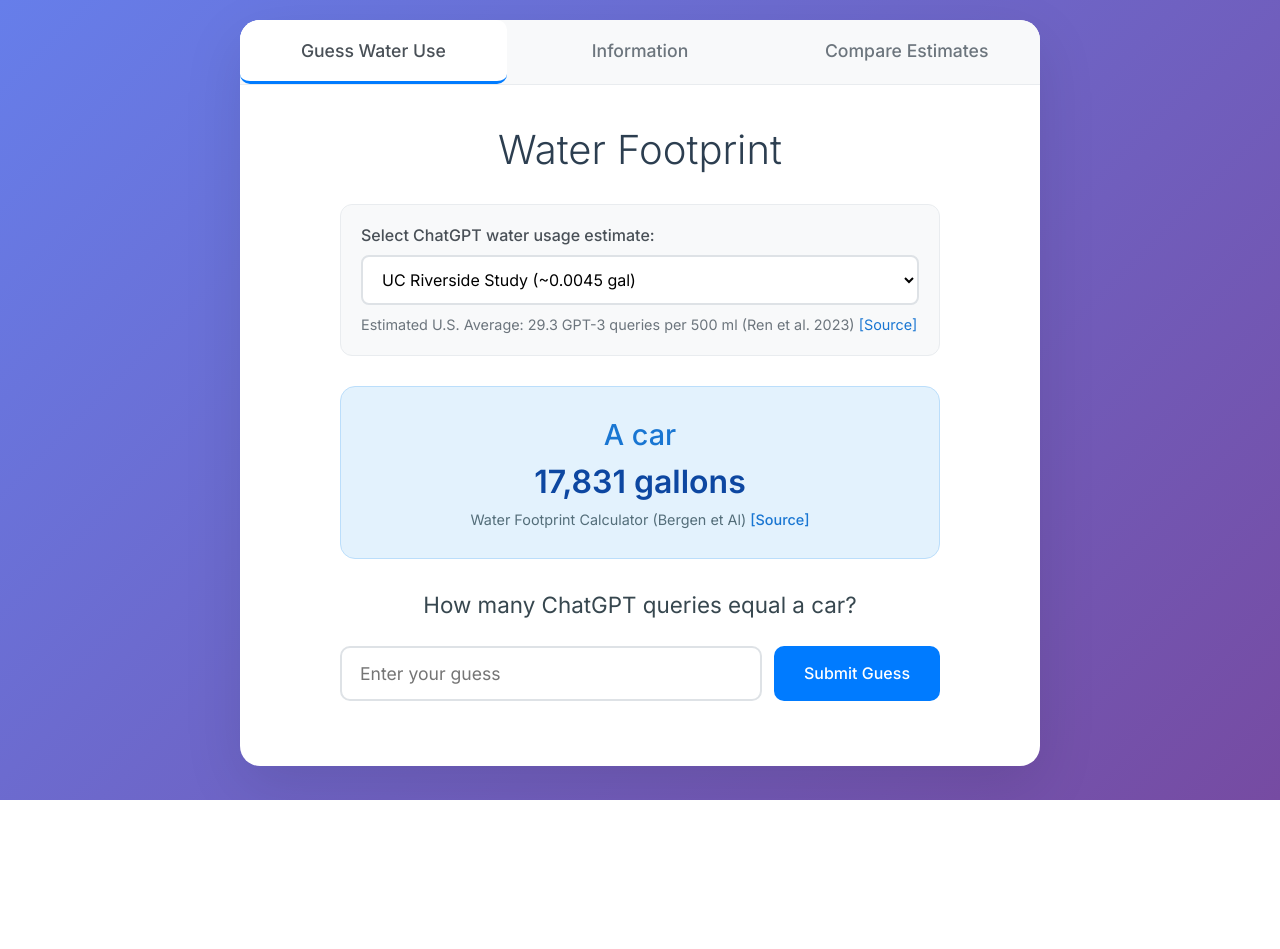
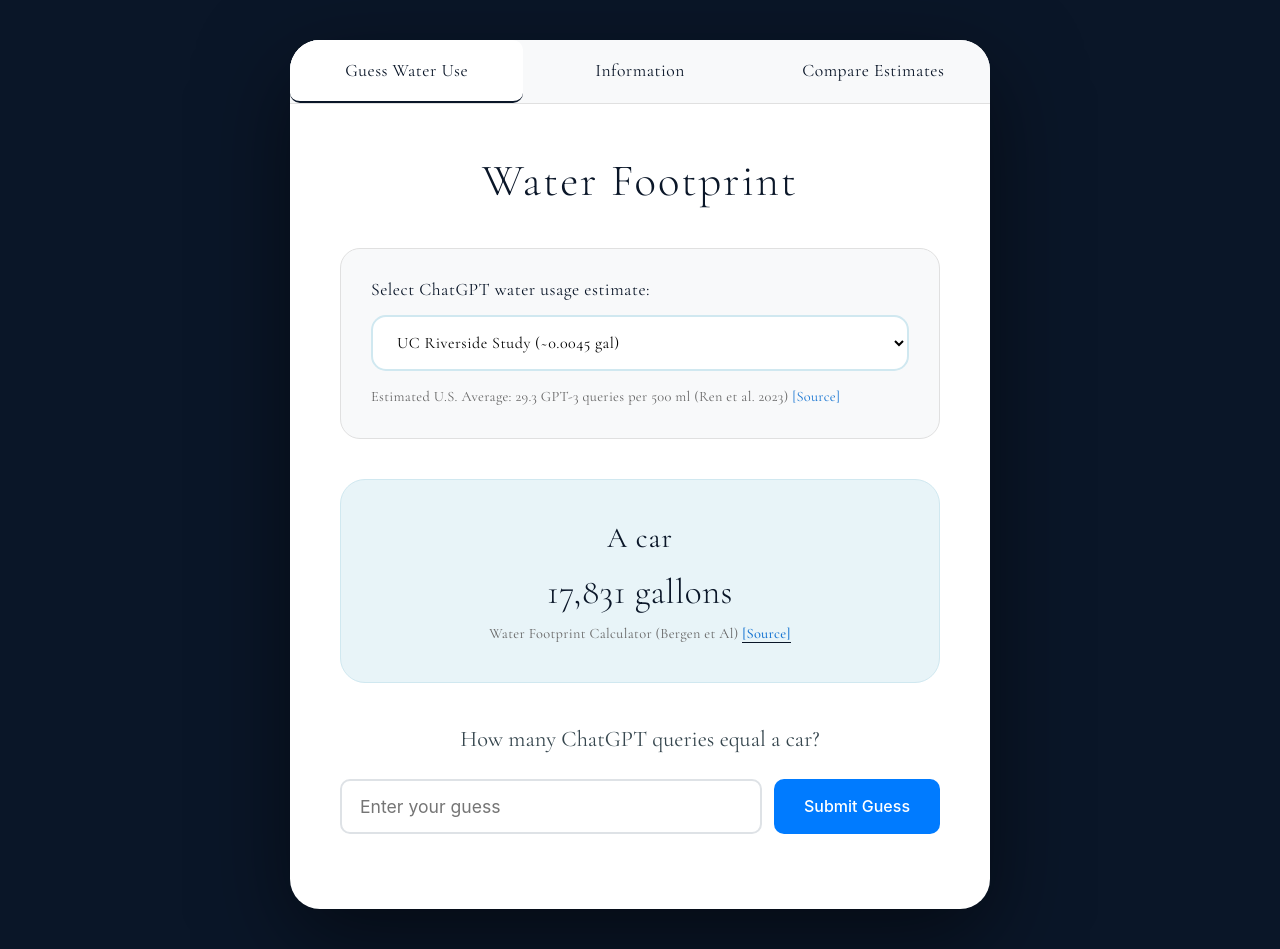
Before and after one commit to quiquae/water-use, a plain HTML site: page index.html in a window 1280 px wide. Before the commit the page ends 800 px from the top, so only its background shows below. Drawn offline with nearby package versions, Linux system fonts and the light colour scheme.

Commit message:
Update index.html

```diff
--- a/index.html
+++ b/index.html
@@ -5,7 +5,7 @@
     <meta name="viewport" content="width=device-width, initial-scale=1.0">
     <title>Water Footprint</title>
     <style>
-        @import url('https://fonts.googleapis.com/css2?family=Inter:wght@300;400;500;600&display=swap');
+        @import url('https://fonts.googleapis.com/css2?family=Cormorant+Garamond:wght@300;400;500;600&display=swap');
 
         * {
             margin: 0;
@@ -14,25 +14,26 @@
         }
 
         body {
-            font-family: 'Inter', sans-serif;
-            background: linear-gradient(135deg, #667eea 0%, #764ba2 100%);
+            font-family: 'Cormorant Garamond', serif;
+            background: #0a1628;
             min-height: 100vh;
-            padding: 20px;
+            padding: 40px 20px;
+            color: #0a1628;
         }
 
         .container {
-            max-width: 800px;
+            max-width: 700px;
             margin: 0 auto;
             background: white;
-            border-radius: 20px;
-            box-shadow: 0 20px 60px rgba(0,0,0,0.1);
+            border-radius: 30px;
+            box-shadow: 0 30px 90px rgba(0,0,0,0.5);
             overflow: hidden;
         }
 
         .tabs {
             display: flex;
             background: #f8f9fa;
-            border-bottom: 1px solid #e9ecef;
+            border-bottom: 1px solid #e0e0e0;
         }
 
         .tab-button {
@@ -41,27 +42,28 @@
             background: none;
             border: none;
             font-size: 1.1em;
-            font-weight: 500;
-            color: #6c757d;
+            font-weight: 400;
+            font-family: 'Cormorant Garamond', serif;
+            letter-spacing: 0.5px;
+            color: #0a1628;
             cursor: pointer;
             transition: all 0.3s ease;
-            border-bottom: 3px solid transparent;
+            border-bottom: 2px solid transparent;
         }
 
         .tab-button.active {
-            color: #495057;
-            border-bottom-color: #007bff;
+            color: #0a1628;
+            border-bottom-color: #0a1628;
             background: white;
         }
 
         .tab-button:hover {
-            color: #495057;
-            background: #e9ecef;
+            background: #e8f4f8;
         }
 
         .tab-content {
             display: none;
-            padding: 40px;
+            padding: 50px 40px;
         }
 
         .tab-content.active {
@@ -69,11 +71,12 @@
         }
 
         h1 {
-            color: #2c3e50;
+            color: #0a1628;
             text-align: center;
-            margin-bottom: 30px;
-            font-size: 2.5em;
+            margin-bottom: 40px;
+            font-size: 2.8em;
             font-weight: 300;
+            letter-spacing: 2px;
         }
 
         .game-container {
@@ -83,81 +86,89 @@
 
         .source-selector {
             background: #f8f9fa;
-            padding: 20px;
-            border-radius: 12px;
-            margin-bottom: 30px;
-            border: 1px solid #e9ecef;
+            padding: 30px;
+            border-radius: 20px;
+            margin-bottom: 40px;
+            border: 1px solid #e0e0e0;
         }
 
         .source-selector label {
             display: block;
-            font-size: 1em;
-            color: #495057;
-            margin-bottom: 10px;
-            font-weight: 500;
+            font-size: 1.1em;
+            color: #0a1628;
+            margin-bottom: 15px;
+            font-weight: 400;
+            letter-spacing: 0.5px;
         }
 
         select {
             width: 100%;
-            padding: 12px 15px;
+            padding: 15px 20px;
             font-size: 1em;
-            font-family: 'Inter', sans-serif;
-            border: 2px solid #dee2e6;
-            border-radius: 8px;
+            font-family: 'Cormorant Garamond', serif;
+            font-weight: 400;
+            border: 2px solid #d0e8f0;
+            border-radius: 15px;
             background: white;
             cursor: pointer;
             outline: none;
             transition: all 0.3s ease;
+            letter-spacing: 0.5px;
         }
 
         select:focus {
-            border-color: #007bff;
-            box-shadow: 0 0 0 3px rgba(0,123,255,0.1);
+            border-color: #0a1628;
+            box-shadow: 0 0 0 3px rgba(10, 22, 40, 0.1);
         }
 
         .source-info {
             font-size: 0.9em;
-            color: #6c757d;
-            margin-top: 10px;
-            line-height: 1.4;
+            color: #666;
+            margin-top: 15px;
+            line-height: 1.5;
+            letter-spacing: 0.3px;
         }
 
         .item-display {
-            background: #e3f2fd;
-            padding: 30px;
-            border-radius: 15px;
-            margin-bottom: 30px;
+            background: #e8f4f8;
+            padding: 40px;
+            border-radius: 25px;
+            margin-bottom: 40px;
             text-align: center;
-            border: 1px solid #bbdefb;
+            border: 1px solid #d0e8f0;
         }
 
         .item-name {
             font-size: 1.8em;
-            color: #1976d2;
-            font-weight: 500;
-            margin-bottom: 10px;
+            color: #0a1628;
+            font-weight: 400;
+            margin-bottom: 15px;
+            letter-spacing: 1px;
         }
 
         .water-amount {
-            font-size: 2em;
-            color: #0d47a1;
-            font-weight: 600;
-            margin-bottom: 10px;
+            font-size: 2.2em;
+            color: #0a1628;
+            font-weight: 300;
+            margin-bottom: 12px;
+            letter-spacing: 0.5px;
         }
 
         .item-source {
             font-size: 0.9em;
-            color: #546e7a;
+            color: #666;
+            letter-spacing: 0.3px;
         }
 
         .item-source a {
-            color: #1976d2;
+            color: #0a1628;
             text-decoration: none;
             font-weight: 500;
+            border-bottom: 1px solid #0a1628;
         }
 
         .item-source a:hover {
-            text-decoration: underline;
+            border-bottom-color: transparent;
         }
 
         .question {
```
